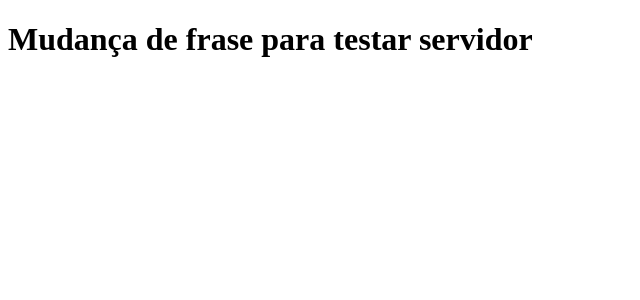
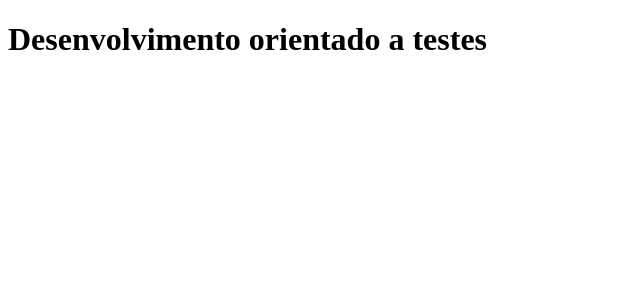
Before and after one commit to IsraelAmaro/tabnews-clone, a Next.js app: page / in a window 1280 px wide. Shown: the top 300 px of the page, without its empty margins (0-640 px from the left). Built offline with nearby package versions, Linux system fonts and the light colour scheme.

Commit message:
;rocket: frase edit

```diff
--- a/pages/index.js
+++ b/pages/index.js
@@ -1,5 +1,5 @@
 function Home() {
-  return <h1>Mudança de frase para testar servidor</h1>;
+  return <h1>Desenvolvimento orientado a testes</h1>;
 }
 
 export default Home;
```
